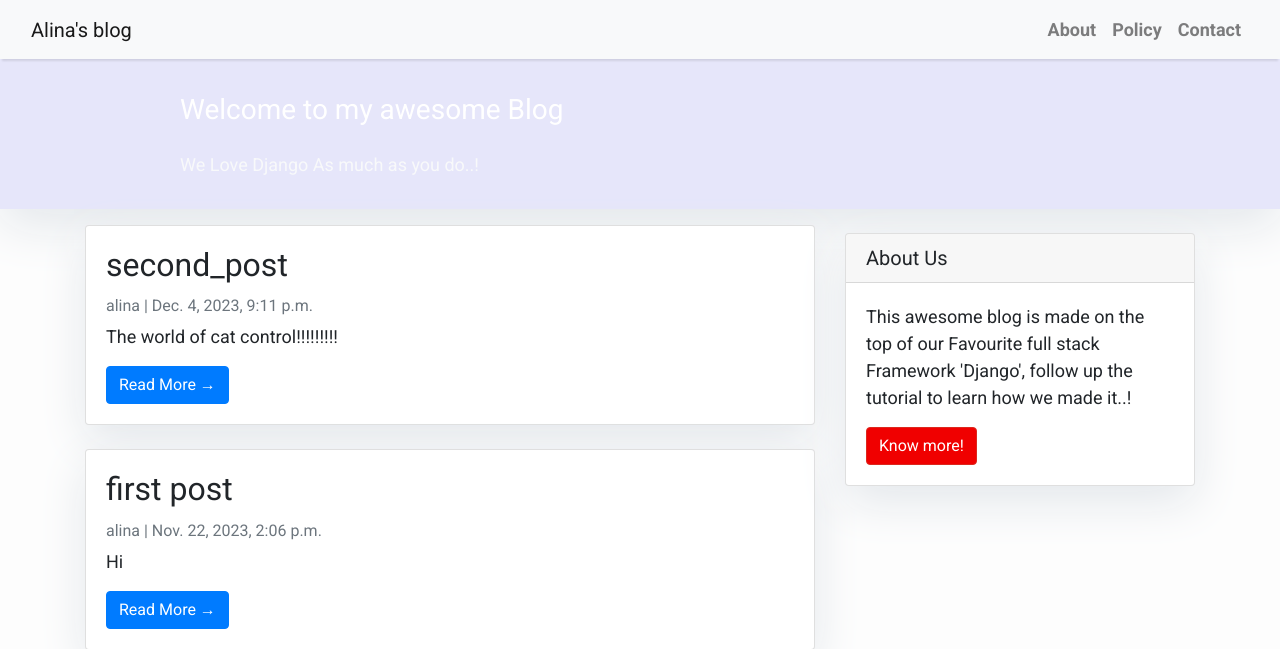
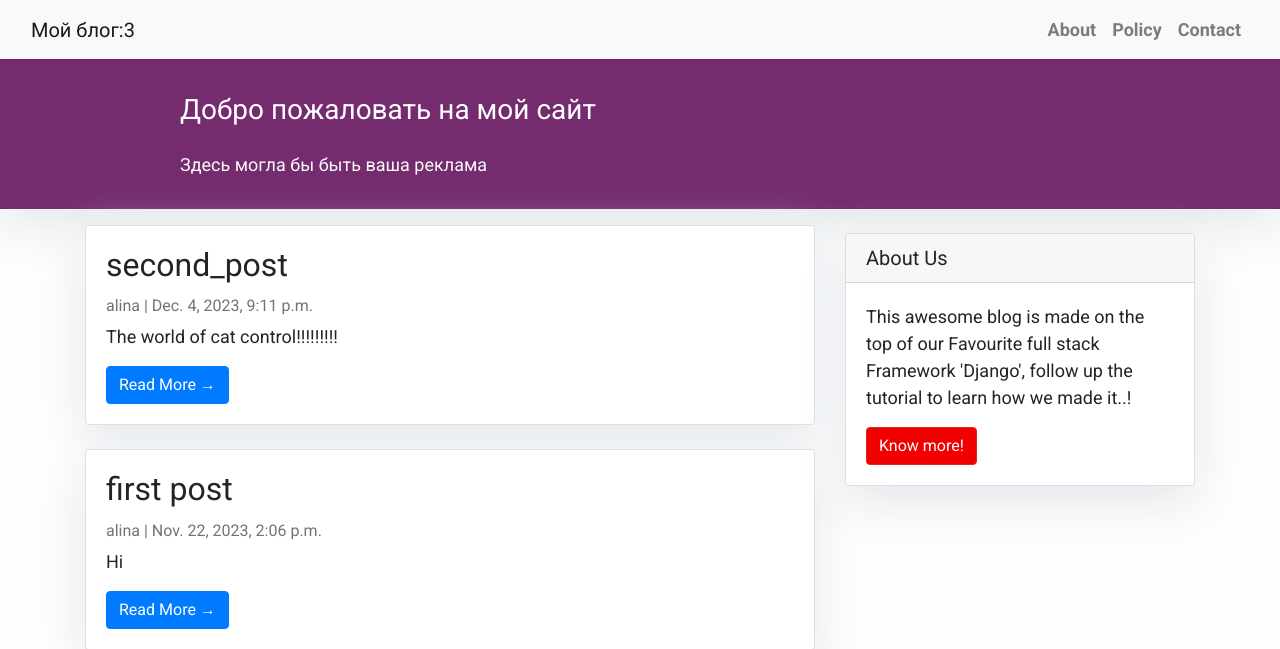
Before and after one commit to mew-ka/mysite, a Django app: page / in a window 1280 px wide. Shown: the top 649 px of the page. Run offline with Django 4.2, Linux system fonts and the light colour scheme; data comes from the database, SQL or seed files in the repository; some libraries are stand-ins or nearby versions.

Commit message:
changed the text and color

```diff
--- a/templates/base.html
+++ b/templates/base.html
@@ -26,7 +26,7 @@
             border-color: #dc281e;
         }
         .masthead {
-            background: #E6E6FA;
+            background: #742c6e;
             height: auto;
             padding-bottom: 15px;
             box-shadow: 0 16px 48px #E3E7EB;
@@ -37,7 +37,7 @@
         <!-- Navigation -->
         <nav class="navbar navbar-expand-lg navbar-light bg-light shadow" id="mainNav">
             <div class="container-fluid">
-                <a class="navbar-brand" href="{% url 'home' %}">Alina's blog</a>
+                <a class="navbar-brand" href="{% url 'home' %}">Мой блог:3</a>
                 <button class="navbar-toggler navbar-toggler-right" type="button" data-toggle="collapse" data-target="#navbarResponsive"
                     aria-controls="navbarResponsive" aria-expanded="false" aria-label="Toggle navigation">
                     <span class="navbar-toggler-icon"></span>
--- a/templates/index.html
+++ b/templates/index.html
@@ -22,8 +22,8 @@
         <div class="row">
             <div class=" col-md-8 col-md-10 mx-auto">
                 <div class="site-heading">
-                    <h3 class=" site-heading my-4 mt-3 text-white"> Welcome to my awesome Blog </h3>
-                    <p class="text-light">We Love Django As much as you do..! &nbsp
+                    <h3 class=" site-heading my-4 mt-3 text-white"> Добро пожаловать на мой сайт</h3>
+                    <p class="text-light"> Здесь могла бы быть ваша реклама
                     </p>
                 </div>
             </div>
```
